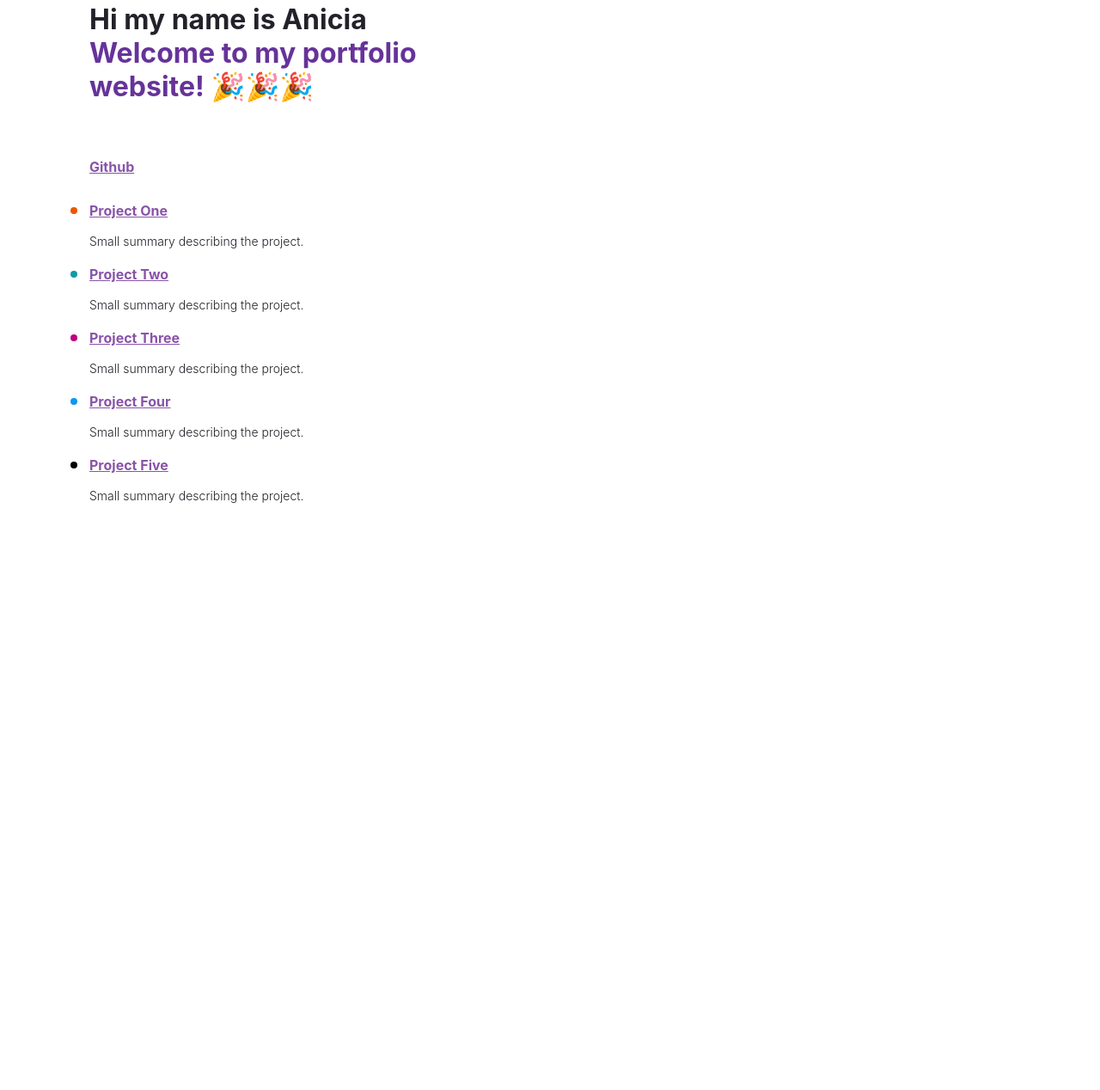
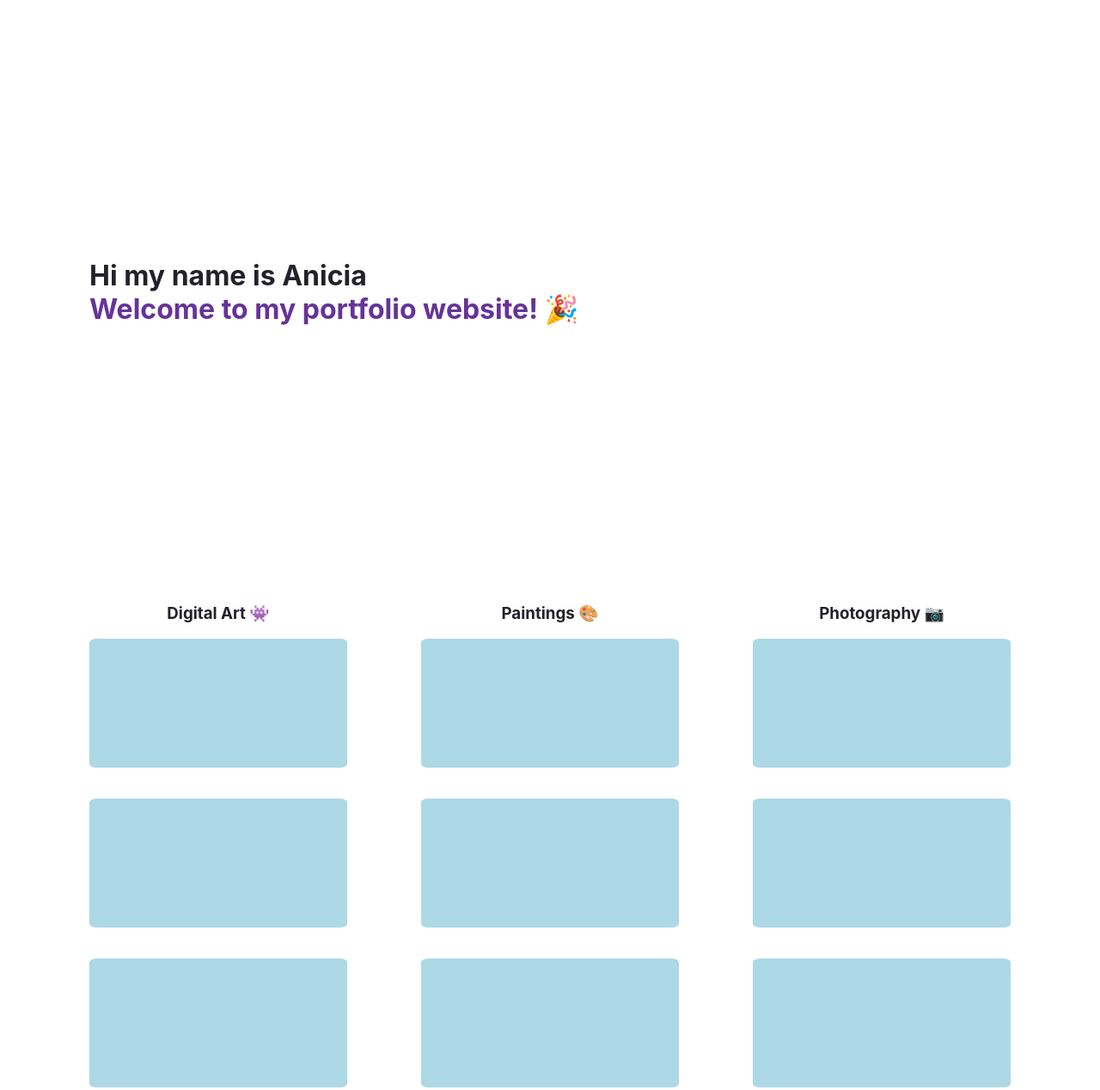
Before and after one commit to Sasheem/Anicia-Portfolio-Site, a Gatsby site: page / in a window 1280 px wide. Shown: the part 101-1369 px from the top of the page at 86% size. Before the commit the page ends 886 px from the top, so only its background shows below. Built offline with nearby package versions, Linux system fonts and the light colour scheme; Gatsby itself is replaced by a stand-in of ours.

Commit message:
added projects sections

```diff
--- /dev/null
+++ b/src/components/projects.js
@@ -0,0 +1,80 @@
+import React from 'react';
+import styled from 'styled-components';
+
+// styled components
+const DivStyled = styled.div`
+	width: 100%;
+	height: 100%;
+	display: flex;
+	justify-content: space-between;
+
+	// active when browser window is 600px or smaller
+	@media only screen and (max-width: 600px) {
+		flex-direction: column;
+	}
+`;
+const ProjectColumnStyled = styled.div`
+	display: flex;
+	flex-direction: column;
+
+	// active when browser window is 600px or smaller
+	@media only screen and (max-width: 600px) {
+		align-items: center;
+	}
+`;
+const HeaderThreeStyled = styled.h3`
+	text-align: center;
+`;
+const ProjectBlock = styled.div`
+	background-color: lightblue;
+	height: 150px;
+	width: 300px;
+	border-radius: 3%;
+	margin-bottom: 36px;
+`;
+
+// markup
+const Projects = () => {
+	return (
+		<DivStyled>
+			<ProjectColumnStyled>
+				<HeaderThreeStyled>
+					Digital Art{' '}
+					<span role='img' aria-label='Alien monster emoji'>
+						👾
+					</span>
+				</HeaderThreeStyled>
+				<ProjectBlock />
+				<ProjectBlock />
+				<ProjectBlock />
+				<ProjectBlock />
+			</ProjectColumnStyled>
+			<ProjectColumnStyled>
+				<HeaderThreeStyled>
+					Paintings{' '}
+					<span role='img' aria-label='Artist palette emoji'>
+						🎨
+					</span>
+				</HeaderThreeStyled>
+				<ProjectBlock />
+				<ProjectBlock />
+				<ProjectBlock />
+				<ProjectBlock />
+			</ProjectColumnStyled>
+			<ProjectColumnStyled>
+				<HeaderThreeStyled>
+					Photography{' '}
+					<span role='img' aria-label='Camera emoji'>
+						📷
+					</span>
+				</HeaderThreeStyled>
+				<ProjectBlock />
+				<ProjectBlock />
+				<ProjectBlock />
+				<ProjectBlock />
+			</ProjectColumnStyled>
+		</DivStyled>
+	);
+};
+
+export default Projects;
--- a/src/pages/index.js
+++ b/src/pages/index.js
@@ -1,16 +1,22 @@
 import * as React from 'react';
+import styled from 'styled-components';
+
+import Layout from '../components/layout';
+import Projects from '../components/projects';
+
+// styled components
+const HeadingStyled = styled.h1`
+	margin-top: 256px;
+	margin-bottom: 304px;
+	/* max-width: 540px; */
+
+	// active when browser window is 600px or smaller
+	@media only screen and (max-width: 600px) {
+		margin-top: 128px;
+	}
+`;
 
 // styles
-const pageStyles = {
-	color: '#232129',
-	padding: '96px',
-	fontFamily: '-apple-system, Roboto, sans-serif, serif',
-};
-const headingStyles = {
-	marginTop: 0,
-	marginBottom: 64,
-	maxWidth: 420,
-};
 const headingAccentStyles = {
 	color: '#663399',
 };
@@ -94,20 +100,20 @@ const links = [
 // markup
 const IndexPage = () => {
 	return (
-		<main style={pageStyles}>
+		<Layout>
 			<title>Home Page</title>
-			<h1 style={headingStyles}>
+			<HeadingStyled>
 				Hi my name is Anicia
 				<br />
 				<span style={headingAccentStyles}>
 					Welcome to my portfolio website!{' '}
 				</span>
 				<span role='img' aria-label='Party popper emojis'>
-					🎉🎉🎉
+					🎉
 				</span>
-			</h1>
-
-			<ul style={listStyles}>
+			</HeadingStyled>
+			<Projects />
+			{/* <ul style={listStyles}>
 				<li style={docLinkStyle}>
 					<a style={linkStyle} target='_blank' href={docLink.url}>
 						{docLink.text}
@@ -123,8 +129,8 @@ const IndexPage = () => {
 						</span>
 					</li>
 				))}
-			</ul>
-		</main>
+			</ul> */}
+		</Layout>
 	);
 };
 
```
